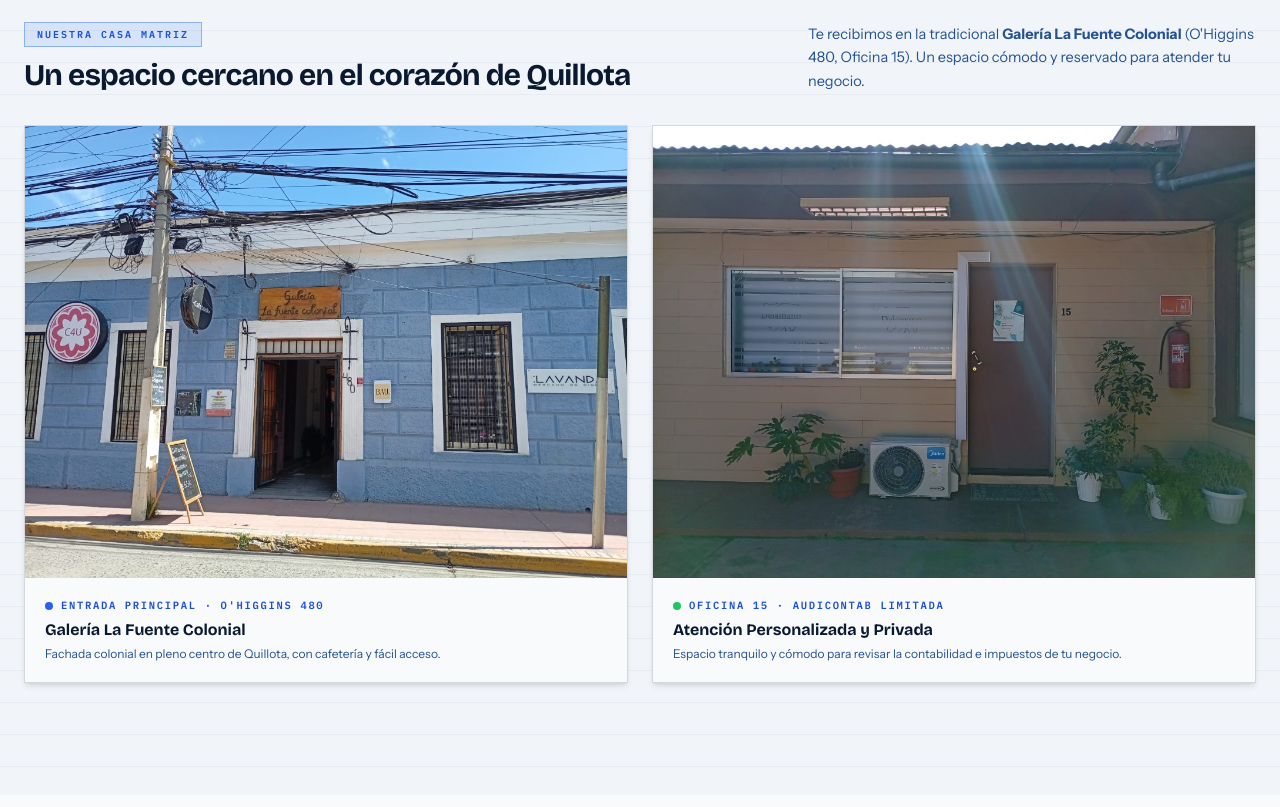
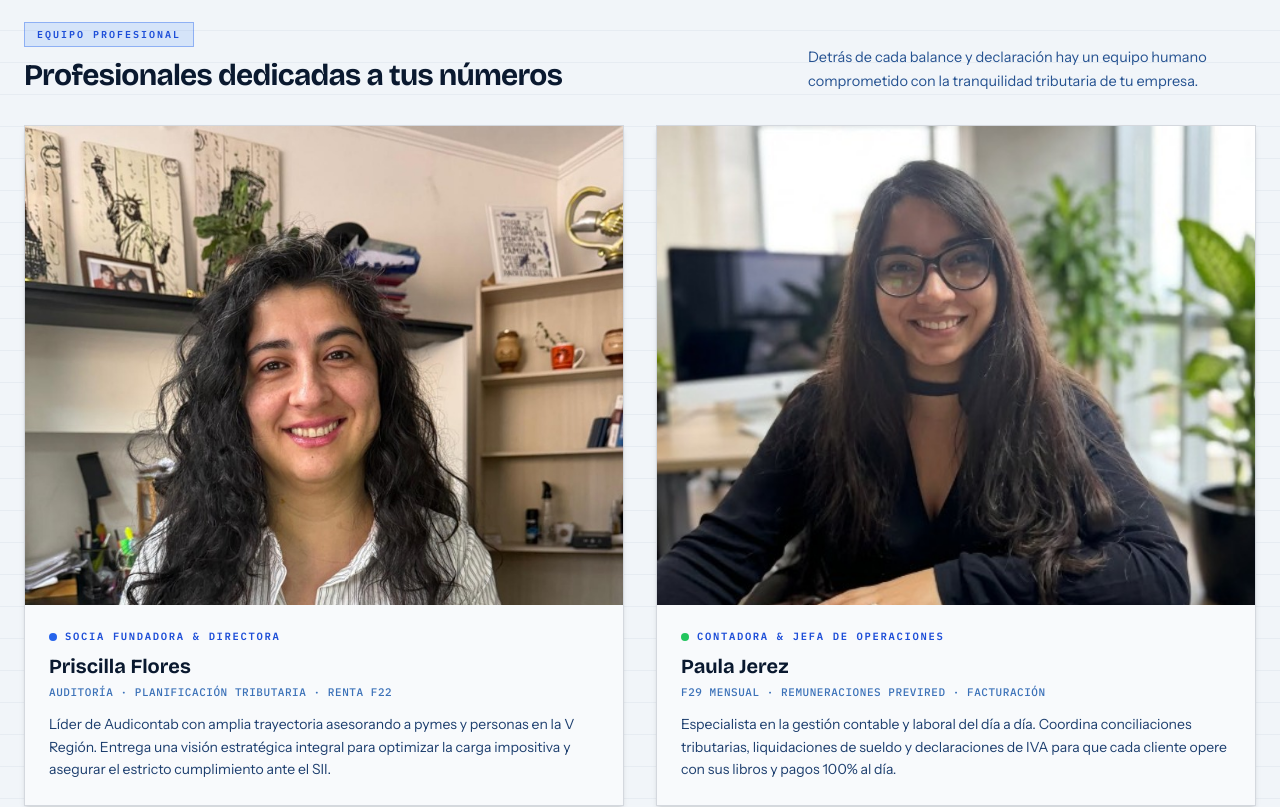
Before and after one commit to johvera-create/Audicontab, a React (Vite) app: page / in a window 1280 px wide. Shown: the part 3960-4767 px from the top of the page. Built offline with nearby package versions, Linux system fonts and the light colour scheme; no server answers.

Commit message:
Agregar seccion de Equipo Profesional con fotos y perfiles de Priscilla Flores y Paula Jerez

```diff
--- a/src/components/About.tsx
+++ b/src/components/About.tsx
@@ -123,8 +123,95 @@ export default function About() {
           <AuditSeal className="absolute -bottom-10 -right-4 h-32 w-32 text-brass-500 drop-shadow-lg md:-right-8 md:h-40 md:w-40" />
         </div>
 
+        {/* Equipo Profesional y Liderazgo */}
+        <div className="mt-14 border-t border-ink-900/10 pt-12 lg:col-span-2">
+          <div className="flex flex-col justify-between gap-4 sm:flex-row sm:items-end">
+            <div>
+              <span className="inline-block border border-brass-500/40 bg-brass-400/15 px-3 py-1 font-mono text-[10px] font-bold uppercase tracking-[0.2em] text-brass-600">
+                Equipo Profesional
+              </span>
+              <h3 className="mt-2.5 font-display text-2xl font-bold tracking-tight text-ink-900 sm:text-3xl">
+                Profesionales dedicadas a tus números
+              </h3>
+            </div>
+            <p className="max-w-md text-[14.5px] leading-relaxed text-ink-600">
+              Detrás de cada balance y declaración hay un equipo humano comprometido con la tranquilidad tributaria de tu empresa.
+            </p>
+          </div>
+
+          <div className="mt-8 grid gap-8 sm:grid-cols-2">
+            {/* Priscilla Flores */}
+            <Reveal delay={100} y={20}>
+              <div className="group relative overflow-hidden border border-ink-900/15 bg-paper-50 shadow-md transition-all duration-300 hover:-translate-y-1 hover:border-brass-500/60 hover:shadow-xl">
+                <div className="aspect-[4/3] overflow-hidden bg-ink-950 sm:aspect-[4/3.2]">
+                  <img
+                    src="/priscilla-flores.jpg"
+                    alt="Priscilla Flores - Socia Fundadora y Directora de Audicontab"
+                    loading="lazy"
+                    decoding="async"
+                    width={800}
+                    height={600}
+                    className="h-full w-full object-cover object-top transition-transform duration-500 group-hover:scale-105"
+                  />
+                </div>
+                <div className="p-6">
+                  <div className="flex items-center gap-2">
+                    <span className="flex h-2 w-2 rounded-full bg-brass-500" />
+                    <p className="font-mono text-[10.5px] font-bold uppercase tracking-[0.16em] text-brass-600">
+                      Socia Fundadora & Directora
+                    </p>
+                  </div>
+                  <h4 className="mt-2 font-display text-xl font-bold text-ink-900">
+                    Priscilla Flores
+                  </h4>
+                  <p className="mt-1 font-mono text-[11px] font-medium uppercase tracking-wider text-ink-500">
+                    Auditoría · Planificación Tributaria · Renta F22
+                  </p>
+                  <p className="mt-3 text-[14px] leading-relaxed text-ink-700">
+                    Líder de Audicontab con amplia trayectoria asesorando a pymes y personas en la V Región. Entrega una visión estratégica integral para optimizar la carga impositiva y asegurar el estricto cumplimiento ante el SII.
+                  </p>
+                </div>
+              </div>
+            </Reveal>
+
+            {/* Paula Jerez */}
+            <Reveal delay={200} y={20}>
+              <div className="group relative overflow-hidden border border-ink-900/15 bg-paper-50 shadow-md transition-all duration-300 hover:-translate-y-1 hover:border-brass-500/60 hover:shadow-xl">
+                <div className="aspect-[4/3] overflow-hidden bg-ink-950 sm:aspect-[4/3.2]">
+                  <img
+                    src="/paula-jerez.jpg"
+                    alt="Paula Jerez - Contadora y Jefa de Operaciones Contables en Audicontab"
+                    loading="lazy"
+                    decoding="async"
+                    width={800}
+                    height={600}
+                    className="h-full w-full object-cover object-top transition-transform duration-500 group-hover:scale-105"
+                  />
+                </div>
+                <div className="p-6">
+                  <div className="flex items-center gap-2">
+                    <span className="flex h-2 w-2 rounded-full bg-[#22c55e]" />
+                    <p className="font-mono text-[10.5px] font-bold uppercase tracking-[0.16em] text-brass-600">
+                      Contadora & Jefa de Operaciones
+                    </p>
+                  </div>
+                  <h4 className="mt-2 font-display text-xl font-bold text-ink-900">
+                    Paula Jerez
+                  </h4>
+                  <p className="mt-1 font-mono text-[11px] font-medium uppercase tracking-wider text-ink-500">
+                    F29 Mensual · Remuneraciones Previred · Facturación
+                  </p>
+                  <p className="mt-3 text-[14px] leading-relaxed text-ink-700">
+                    Especialista en la gestión contable y laboral del día a día. Coordina conciliaciones tributarias, liquidaciones de sueldo y declaraciones de IVA para que cada cliente opere con sus libros y pagos 100% al día.
+                  </p>
+                </div>
+              </div>
+            </Reveal>
+          </div>
+        </div>
+
         {/* Galería / Nuestras Oficinas en Quillota */}
-        <div className="mt-14 border-t border-ink-900/10 pt-12 lg:col-span-2">
+        <div className="mt-8 border-t border-ink-900/10 pt-12 lg:col-span-2">
           <div className="flex flex-col justify-between gap-4 sm:flex-row sm:items-end">
             <div>
               <span className="inline-block border border-brass-500/40 bg-brass-400/15 px-3 py-1 font-mono text-[10px] font-bold uppercase tracking-[0.2em] text-brass-600">
```
Also changed, not shown: public/paula-jerez.jpg (added), public/priscilla-flores.jpg (added).
